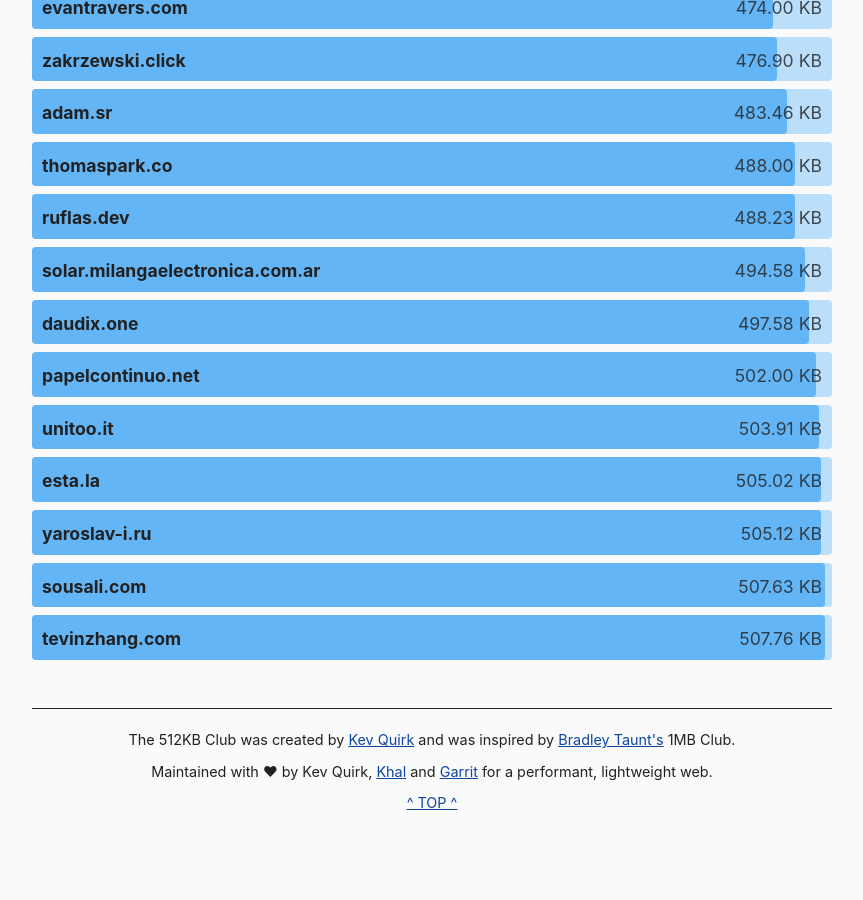
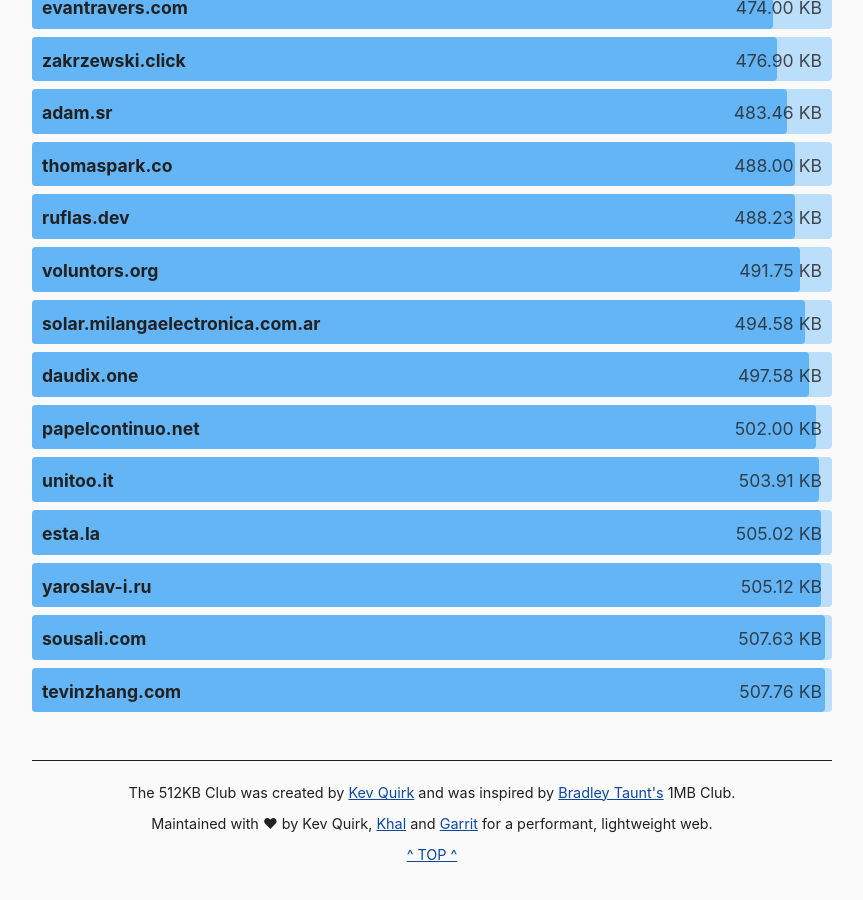
Before and after one commit to kevquirk/512kb.club, a Jekyll site: the page built from index.md, in a window 1280 px wide and 900 px high, scrolled down 45252 px. Shown: the whole window, without its empty margins (208-1071 px from the left). Built offline with Jekyll 4.4.1, drawn with Linux system fonts in a browser that asks for light colours; before the commit the page ends 46127 px from its top, so only the background shows below that.

Commit message:
Added voluntors.org

```diff
--- a/_data/sites.yml
+++ b/_data/sites.yml
@@ -4217,3 +4217,8 @@
   url: https://zwieratko.sk/
   size: 30.94
   last_checked: 2025-05-18
+
+- domain: voluntors.org
+  url: https://voluntors.org/
+  size: 491.75
+  last_checked: 2025-07-19
```
